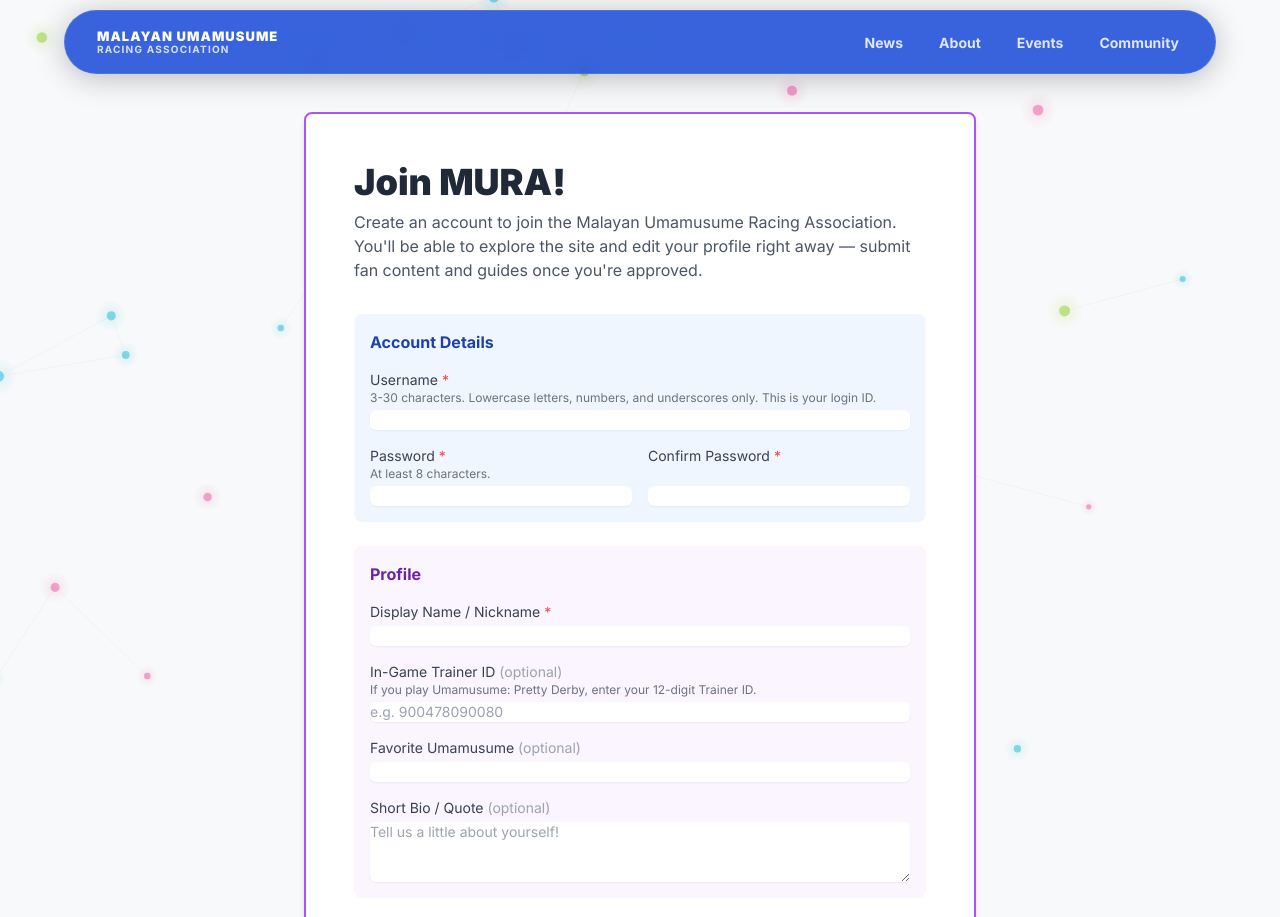
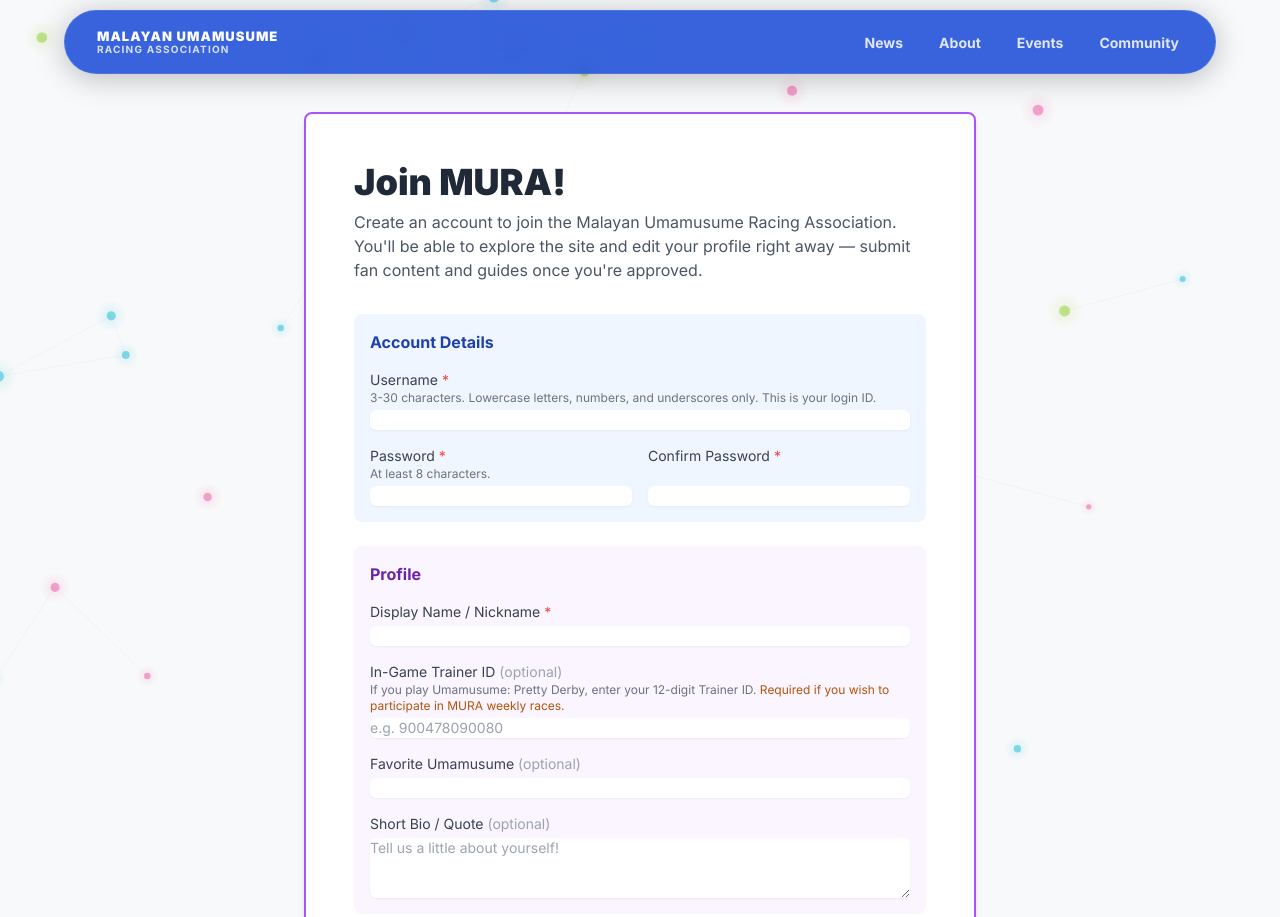
Before and after one commit to eri-james/murauma, a website: page register.html in a window 1280 px wide. Shown: the top 917 px of the page. Drawn offline with Linux system fonts and the light colour scheme; no server answers.

Commit message:
Add race participation note to Trainer ID field on register & edit-profile pages

```diff
--- a/register.html
+++ b/register.html
@@ -163,7 +163,7 @@
                     <!-- Trainer ID (optional) -->
                     <div class="mb-4">
                         <label for="trainerID" class="block text-sm font-medium text-gray-700">In-Game Trainer ID <span class="text-gray-400 font-normal">(optional)</span></label>
-                        <p class="text-xs text-gray-500 mb-1">If you play Umamusume: Pretty Derby, enter your 12-digit Trainer ID.</p>
+                        <p class="text-xs text-gray-500 mb-1">If you play Umamusume: Pretty Derby, enter your 12-digit Trainer ID. <span class="text-amber-700 font-medium">Required if you wish to participate in MURA weekly races.</span></p>
                         <input type="text" name="trainerID" id="trainerID" pattern="\d{12}" title="Please enter your 12-digit Trainer ID." placeholder="e.g. 900478090080"
                             class="mt-1 block w-full rounded-md border-gray-300 shadow-sm focus:border-indigo-500 focus:ring-indigo-500 sm:text-sm">
                     </div>
```
Also changed, not shown: edit-profile.html (+1 -0 lines).
